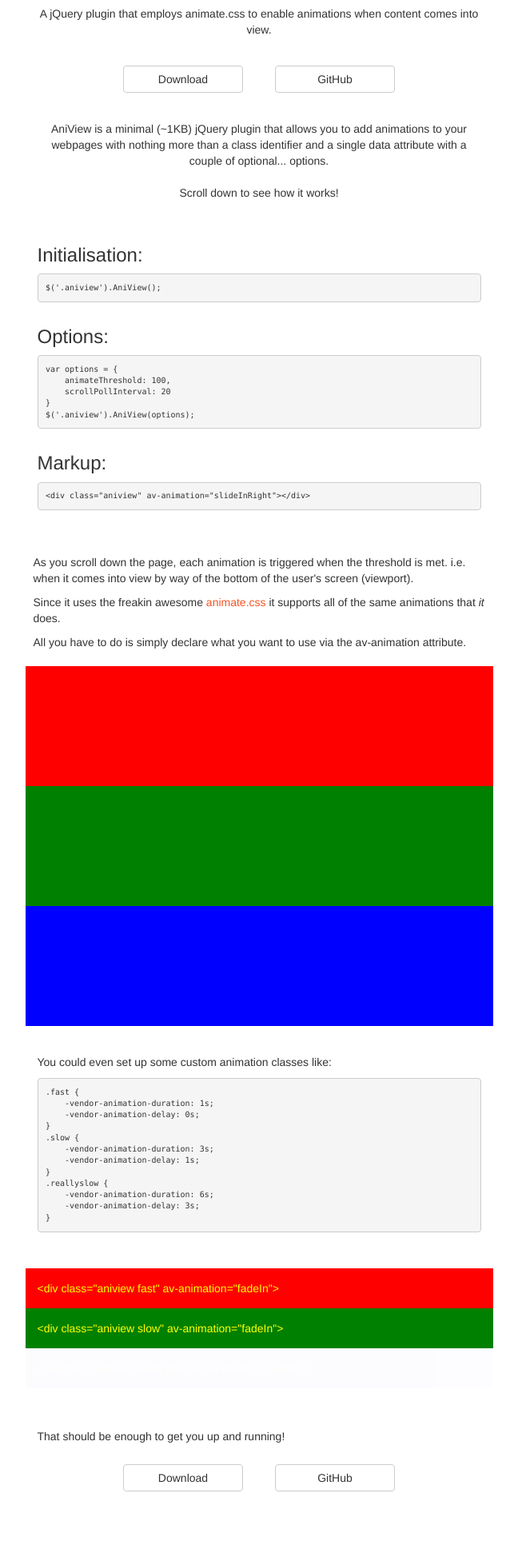
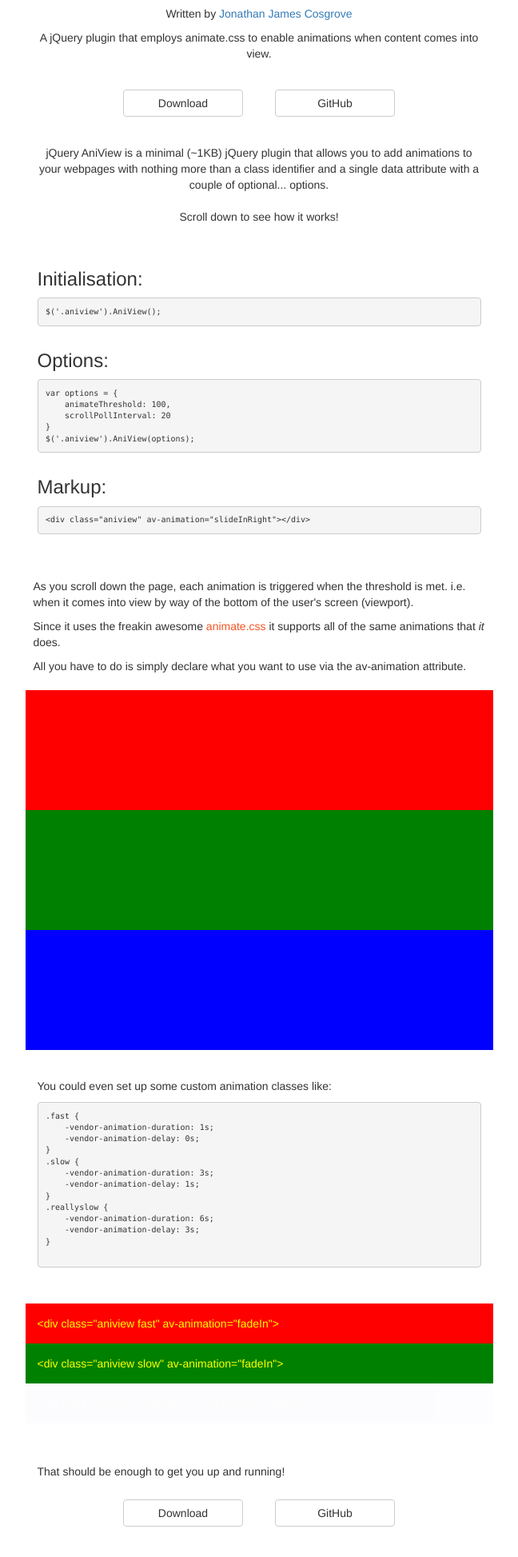
Before and after one commit to jjcosgrove/jquery-aniview, a plain HTML site: page index.html in a window 1280 px wide. Shown: the part 119-2066 px from the top of the page at 80% size, without its empty margins (316-964 px from the left). Drawn offline with nearby package versions, Linux system fonts and the light colour scheme.

Commit message:
Updated Links and changed the layout of the index.html file

```diff
--- a/index.html
+++ b/index.html
@@ -18,21 +18,28 @@
             <div class="row">
                 <div class="col-md-6 col-md-offset-3">
                     <h1 class="text-center title">jQuery AniView</h1>
+                    <p class="text-center">
+                        Written by <a target="_blank" href="http://www.jjcosgrove.com">Jonathan James Cosgrove</a>
+                    </p>
                     <p class="text-center">A jQuery plugin that employs animate.css to enable animations when content comes into view.</p>
                 </div>
             </div>
             <div class="row options">
                 <div class="col-md-2 col-md-offset-4 text-center">
+                    <a target="_blank" href="https://github.com/jjcosgrove/jquery-aniview/archive/master.zip">
                         <button type="button" class="btn btn-default aniview" av-animation="bounce">Download</button>
+                    </a>
                 </div>
                 <div class="col-md-2 text-center">
+                    <a target="_blank" href="https://github.com/jjcosgrove/jquery-aniview">
                         <button type="button" class="btn btn-default aniview" av-animation="bounce">GitHub</button>
+                    </a>
                 </div>
             </div>
             <div class="row">
                 <div class="col-md-6 col-md-offset-3 text-center">
                     <p class="text-center aniview description" av-animation="fadeInUp">
-                    AniView is a minimal (~1KB) jQuery plugin that allows you to add animations to your
+                        jQuery AniView is a minimal (~1KB) jQuery plugin that allows you to add animations to your
                         webpages with nothing more than a class identifier and a single data attribute with a couple of optional... options.<br><br>Scroll down to see how it works!
                     </p>
                 </div>
@@ -46,7 +53,8 @@
             <div class="row">
                 <div class="col-md-6 col-md-offset-3 aniview" av-animation="slideInUp">
                     <h3>Options:</h3>
-                <pre>var options = {
+                    <pre>
+var options = {
     animateThreshold: 100,
     scrollPollInterval: 20
 }
@@ -127,10 +135,14 @@
             </div>
             <div class="row options">
                 <div class="col-md-2 col-md-offset-4 text-center">
+                    <a target="_blank" href="https://github.com/jjcosgrove/jquery-aniview/archive/master.zip">
                         <button type="button" class="btn btn-default aniview" av-animation="bounce">Download</button>
+                    </a>
                 </div>
                 <div class="col-md-2 text-center">
+                    <a target="_blank" href="https://github.com/jjcosgrove/jquery-aniview">
                         <button type="button" class="btn btn-default aniview" av-animation="bounce">GitHub</button>
+                    </a>
                 </div>
             </div>
         </div>
```
Also changed, not shown: params.json (+7 -1 lines). Lines whose indentation alone changed are shown as unchanged.
